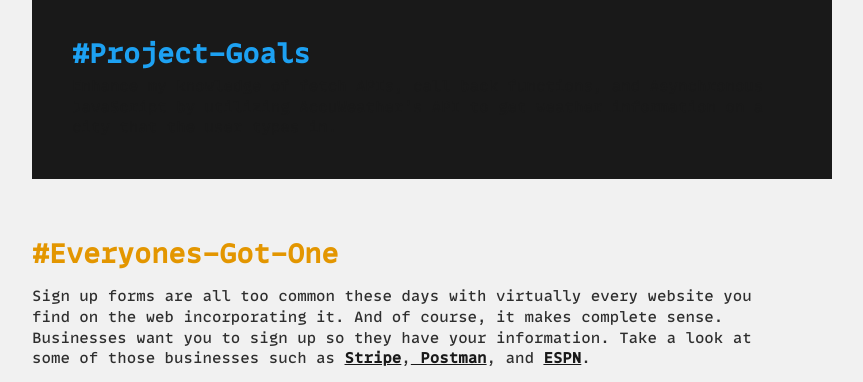
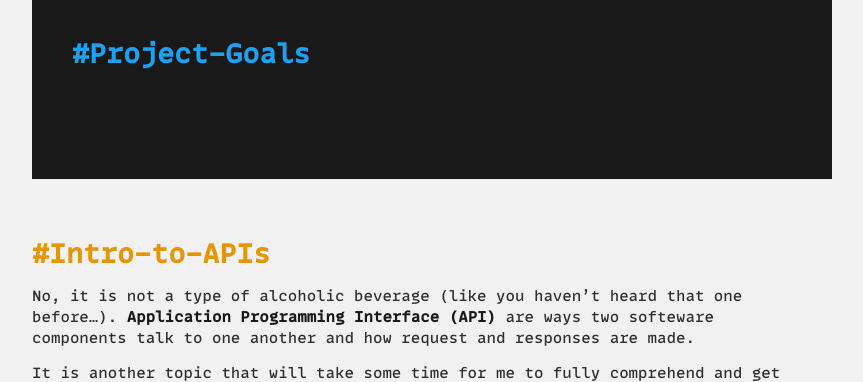
Before and after one commit to alex-vong/alex-online, a PHP site: page /index.php?page=weather-app-cs in a window 1280 px wide. Shown: the part 1020-1402 px from the top of the page, without its empty margins (208-1071 px from the left). Run offline with PHP 8.4, Linux system fonts and the light colour scheme.

Commit message:
created intro to api section for weather app cs

```diff
--- a/modules/case-studies/weather-app-cs.php
+++ b/modules/case-studies/weather-app-cs.php
@@ -49,50 +49,26 @@
 
 			<div class="intro">
 				<h2 class="third-level-heading">
-					#Everyones-Got-One
+					#Intro-to-APIs
 				</h2>
-				<p class="body-copy">Sign up forms are all too common these days with virtually every website you find on the web incorporating it. And of course, it makes complete sense. Businesses want you to sign up so they have your information. Take a look at some of those businesses such as <span><a href="https://dashboard.stripe.com/register">Stripe</a></span>,<span><a href="https://identity.getpostman.com/signup"> Postman</a></span>, and <span><a href="https://www.espn.com/"> ESPN</a></span>.</p>
+				<p class="body-copy">No, it is not a type of alcoholic beverage (like you haven’t heard that one before…). <strong>Application Programming Interface (API)</strong> are ways two softeware components talk to one another and how request and responses are made.
 
-				<picture>
-					<img src="../images/signup-examples.svg" alt="example signup forms from Stripe, Postman, and ESPN">
-				</picture>
-
-				<p class="body-copy">So what better way to show employers that I understand (or at least have dabbled with) sign up forms than creating my own fully-ish functioning form.</p>
+				<span class="block"> It is another topic that will take some time for me to fully comprehend and get comfortable with. I can see the benefits of APIs however and the power it holds in allowing programmers to “fetch” large amounts of information they need so they can filter through them and grab what they need and dynamically add those data to the DOM. <em>Mind blown.</em></span>
 
 			</div>
 
-			<div class="design">
-				<h2 class="third-level-heading">
-					#Design
-				</h2>
-				<figure>
-				    <blockquote>
-				        <p class="body-copy">"Making every page or screen self-evident is like having good lighting in a store: it just makes everything seem better."</p>
-				    </blockquote>
-				    <figcaption class="body-copy">— Steve Krug, <cite>Don't Make Me Think</cite></figcaption>
-				</figure>
+				<div class="what-we-need-container">
+					<h3 class="fourth-level-heading">##API-Key</h3>
+					<p class="body-copy">
+						First things first was to set up an account on AccuWeather and create an “app” with them so I can get an API key</p>
+					</p>
 
-				<p class="body-copy">
-					Design plays a key role in any project. After all, the design and look of any project is the first thing the user sees after the page loads. The user need to be able to tell instantly that this is a sign up page based on the layout and look and instinctively know what to do. Navigating through the site needs to be effortless and seamless and the user should not have to think at all. Oh and the site has to also be completely responsive so it can view it on any device.
-				</p>
 
-				<div class="what-we-need-container">
-					<h3 class="fourth-level-heading">##What-We-Need</h3>
-					<ul class="what-we-need body-copy">
-						<li>Inputs with easy distinctions for:
-							<ul>
-								<li>First Name</li>
-								<li>Last Name</li>
-								<li>Email Address</li>
-								<li>Password</li>
-							</ul>
-						</li>
-						<li>Submit Button that provided feedback for success or error</li>
-						<li>Site to be fully responsive</li>
-					</ul>
-				</div>
+				<picture>
+					<img src="../images/api-key.svg" alt="image of api key">
+				</picture>
 
-				<p class="body-copy">I usually start every design mockup the same way our forefathers did: with good ol’ pen and paper.</p>
+
 
 				<picture>
 					<img src="../images/signup-mockup.svg" alt="Initial mock up for signup form in pen and paper">
```
